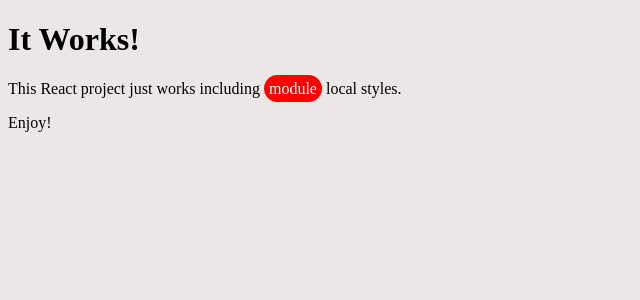
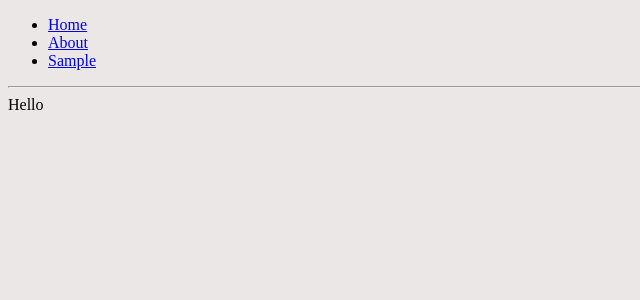
Before and after one commit to needman9/react-no-redux, a React app: page /about in a window 1280 px wide. Shown: the top 300 px of the page, without its empty margins (0-640 px from the left). Built offline with nearby package versions, Linux system fonts and the light colour scheme.

Commit message:
feat(react-router): integrated route samples

```diff
--- a/src/app.jsx
+++ b/src/app.jsx
@@ -1,14 +1,33 @@
 import React from 'react';
+import {
+	BrowserRouter as Router,
+	Route,
+	Link
+} from 'react-router-dom';
+import Home from './components/Home';
+import About from './components/About';
+import Sample from './components/Sample';
 import 'styles/index.scss';
 
 export default class App extends React.Component {
   render() {
     return (
-      <div>
-        <h1>It Works!</h1>
-        <p>This React project just works including <span className="redBg">module</span> local styles.</p>
-        <p>Enjoy!</p>
-      </div>
+
+				<Router>
+					<div>
+						<ul>
+							<li><Link to="/">Home</Link></li>
+							<li><Link to="/about">About</Link></li>
+							<li><Link to="/sample">Sample</Link></li>
+						</ul>
+
+						<hr/>
+
+						<Route exact path="/" component={Home}/>
+						<Route path="/about" component={About}/>
+						<Route path="/topics" component={Sample}/>
+					</div>
+				</Router>
     )
   }
 }
--- /dev/null
+++ b/src/components/About.jsx
@@ -0,0 +1,11 @@
+import React from 'react';
+
+export default class About extends React.Component {
+	render() {
+		return (
+			<div>
+				Hello
+			</div>
+		)
+	}
+}
--- /dev/null
+++ b/src/components/Home.jsx
@@ -0,0 +1,13 @@
+import React from 'react';
+
+export default class Home extends React.Component {
+  render() {
+    return (
+      <div>
+				<h1>It Works!</h1>
+				<p>This React project just works including <span className="redBg">module</span> local styles.</p>
+				<p>Enjoy!</p>
+			</div>
+    )
+  }
+}
--- /dev/null
+++ b/src/components/Sample.jsx
@@ -0,0 +1,11 @@
+import React from 'react';
+
+export default class Sample extends React.Component {
+	render() {
+		return (
+			<div>
+				test
+			</div>
+		)
+	}
+}
```
